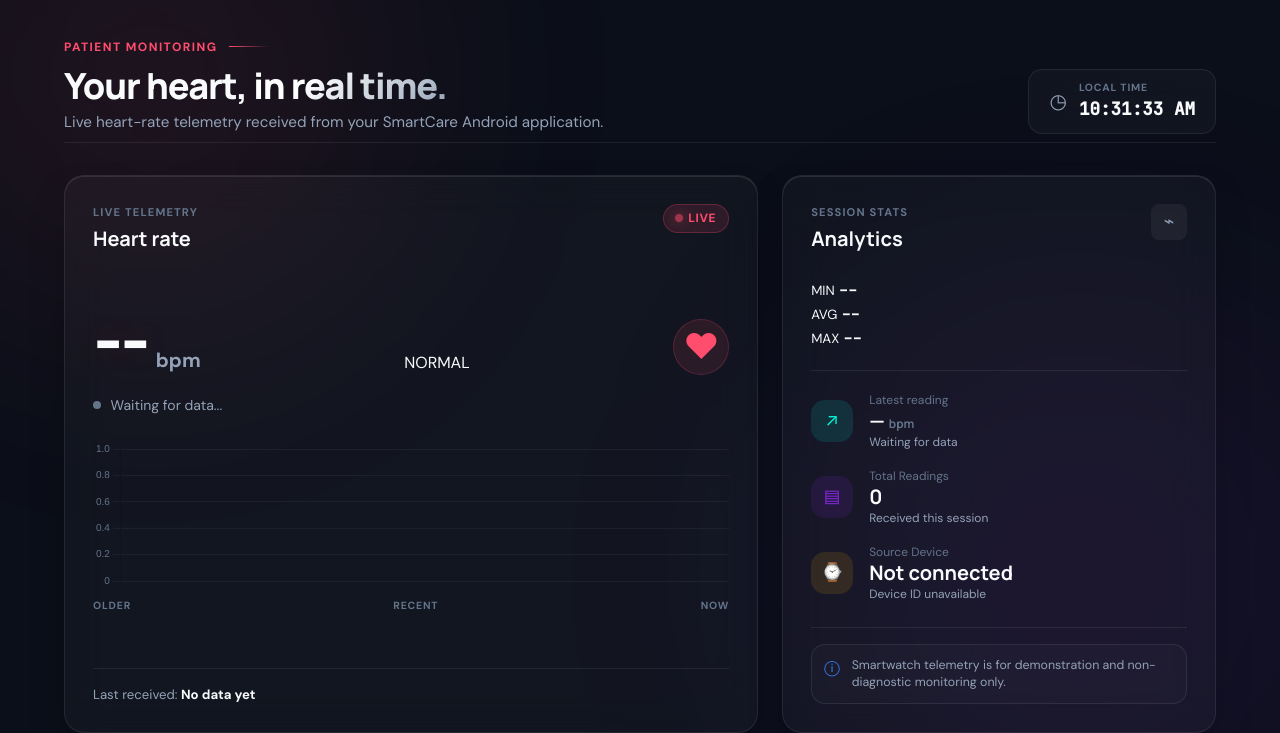
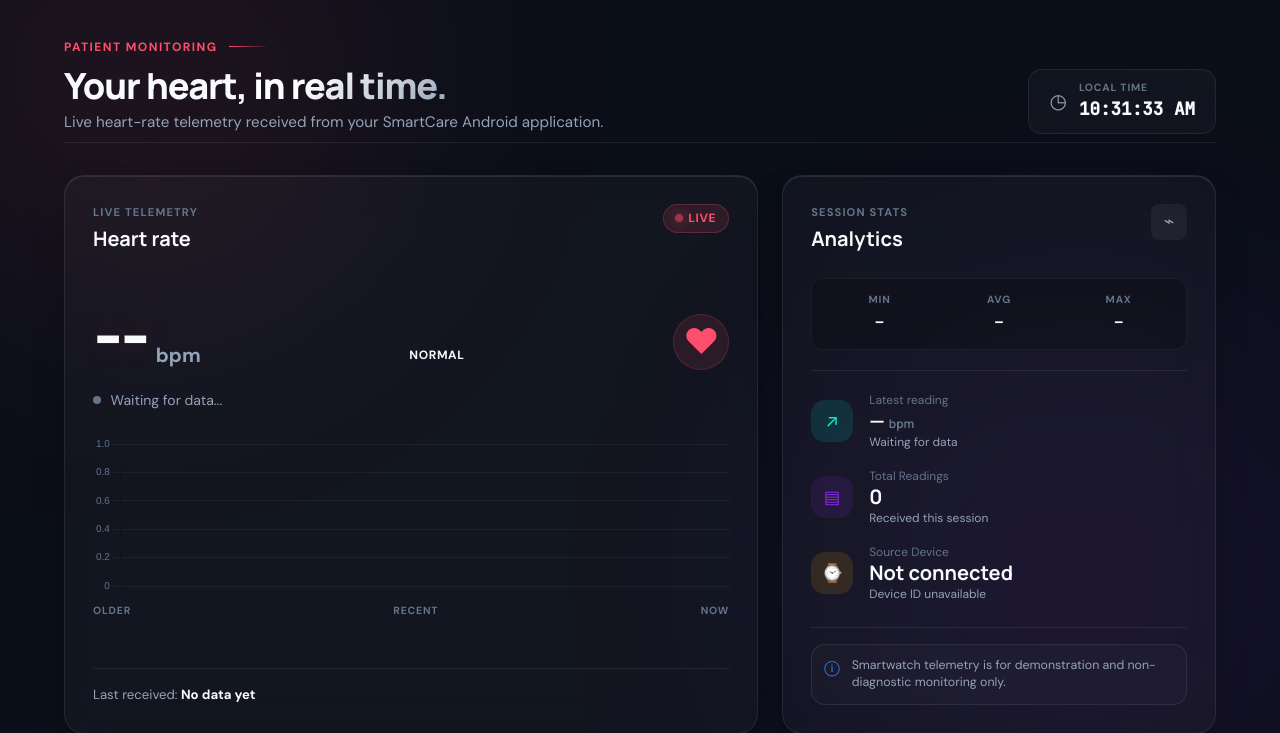
Before and after one commit to scrolltrapsboy-commits/hill, a website: page public/index.html in a window 1280 px wide. Shown: the part 76-809 px from the top of the page. Drawn offline with nearby package versions, Linux system fonts and the light colour scheme.

Commit message:
Update styles.css

```diff
--- a/public/styles.css
+++ b/public/styles.css
@@ -880,3 +880,50 @@ body {
     padding: 1.25rem;
   }
 }
+
+
+/* Additional Canvas and Analytics Styling */
+.chart-wrapper {
+  position: relative;
+  width: 100%;
+  height: 160px; /* Fixed height prevents image icon collapse */
+  margin-top: 1rem;
+}
+
+.zone-badge {
+  font-size: 0.75rem;
+  font-weight: 800;
+  letter-spacing: 0.05em;
+  padding: 0.35rem 0.85rem;
+  border-radius: 9999px;
+  text-transform: uppercase;
+}
+
+.stat-grid-3 {
+  display: grid;
+  grid-template-columns: repeat(3, 1fr);
+  gap: 0.75rem;
+  background: rgba(0, 0, 0, 0.2);
+  padding: 0.85rem;
+  border-radius: 12px;
+  border: 1px solid rgba(255, 255, 255, 0.05);
+}
+
+.mini-stat {
+  display: flex;
+  flex-direction: column;
+  align-items: center;
+}
+
+.mini-stat small {
+  font-size: 0.65rem;
+  color: #64748b;
+  font-weight: 700;
+  letter-spacing: 0.08em;
+}
+
+.mini-stat strong {
+  font-family: 'Manrope', sans-serif;
+  font-size: 1.15rem;
+  color: #f8fafc;
+}
```
